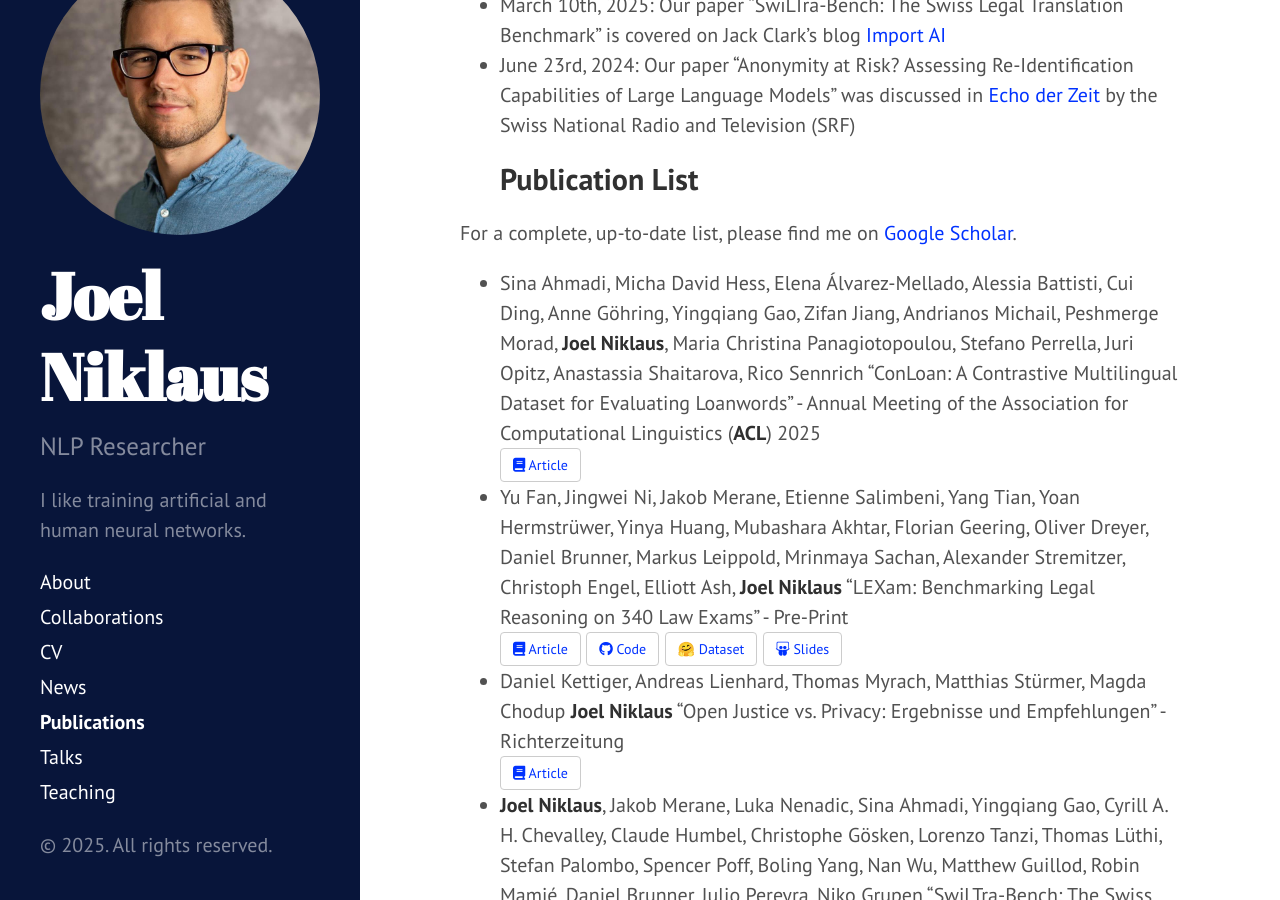
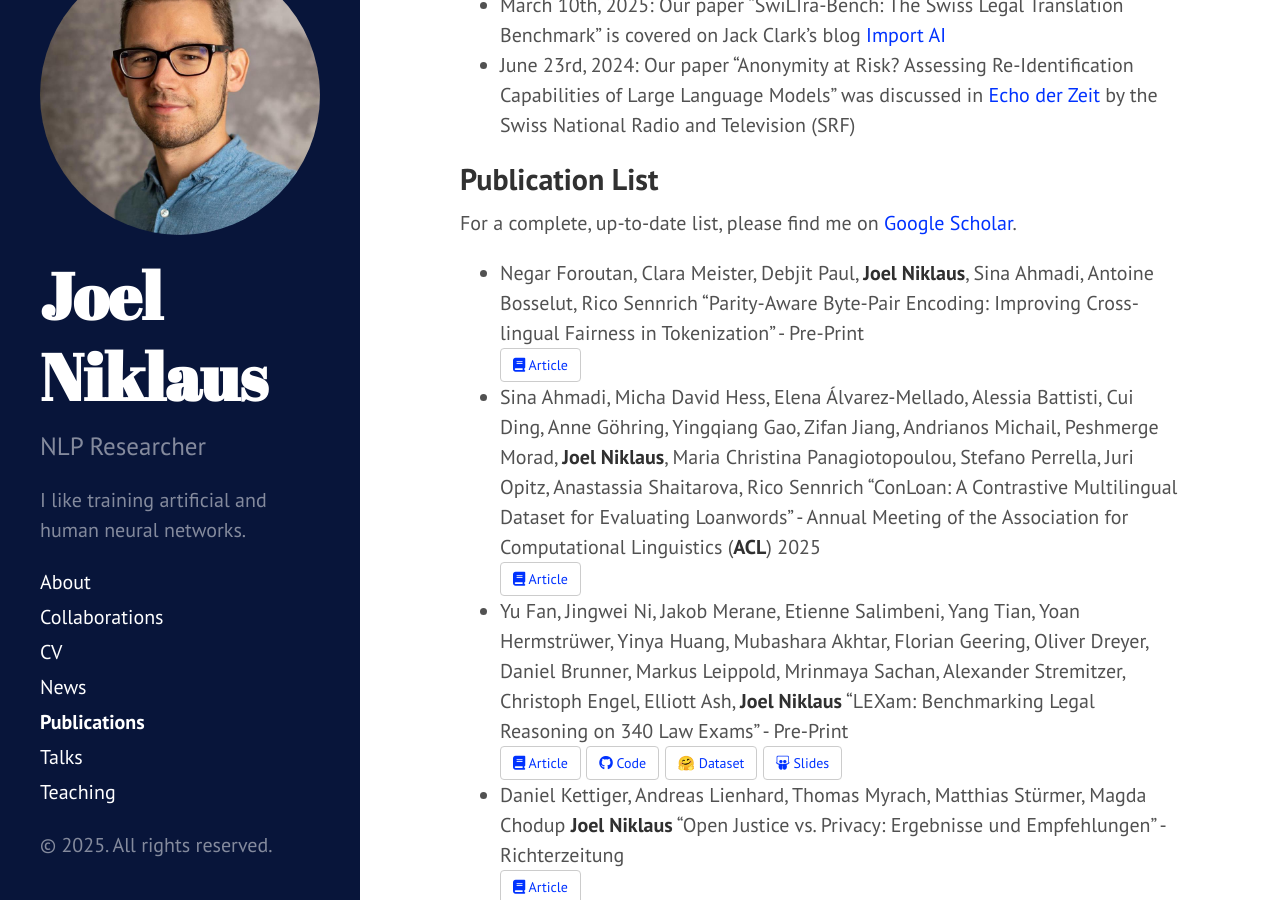
Before and after one commit to JoelNiklaus/joelniklaus.github.io, a Jekyll site: the page built from _pages/publications.md, in a window 1280 px wide and 900 px high, scrolled down 698 px. Built offline with Jekyll 4.4.1, drawn with Linux system fonts in a browser that asks for light colours; a style sheet for code colours, icons or effects is not loaded.

Commit message:
added parity-aware bpe paper

```diff
--- a/_pages/publications.md
+++ b/_pages/publications.md
@@ -11,11 +11,17 @@ title: Publications
   [Import AI](https://jack-clark.net/2025/03/10/import-ai-403-factorio-ai-russias-reasoning-drones-biocomputing/)
 - June 23rd, 2024: Our paper "Anonymity at Risk? Assessing Re-Identification Capabilities of Large Language Models" was discussed in
   [Echo der Zeit](https://www.srf.ch/audio/echo-der-zeit/justiz-im-spannungsfeld-zwischen-transparenz-und-privatsphaere?partId=12612581) by the Swiss National Radio and Television (SRF)
+
+
 ## Publication List
 
 For a complete, up-to-date list, please find me
 on [Google Scholar](https://scholar.google.com/citations?user=qJ8iricAAAAJ).
 
+* Negar Foroutan, Clara Meister, Debjit Paul, **Joel Niklaus**, Sina Ahmadi, Antoine Bosselut, Rico Sennrich
+  "Parity-Aware Byte-Pair Encoding: Improving Cross-lingual Fairness in Tokenization" - Pre-Print
+  <br>
+  <a href="https://arxiv.org/abs/2508.04796" target="_blank" type="button" class="btn"><i class="fa-solid fa-book"></i> Article</a>
 * Sina Ahmadi, Micha David Hess, Elena Álvarez-Mellado, Alessia Battisti, Cui Ding, Anne Göhring, Yingqiang Gao, Zifan Jiang, Andrianos Michail, Peshmerge Morad, **Joel Niklaus**, Maria Christina Panagiotopoulou, Stefano Perrella, Juri Opitz, Anastassia Shaitarova, Rico Sennrich
   "ConLoan: A Contrastive Multilingual Dataset for Evaluating Loanwords" - Annual Meeting of the Association for Computational Linguistics (**ACL**) 2025
   <br>
```
